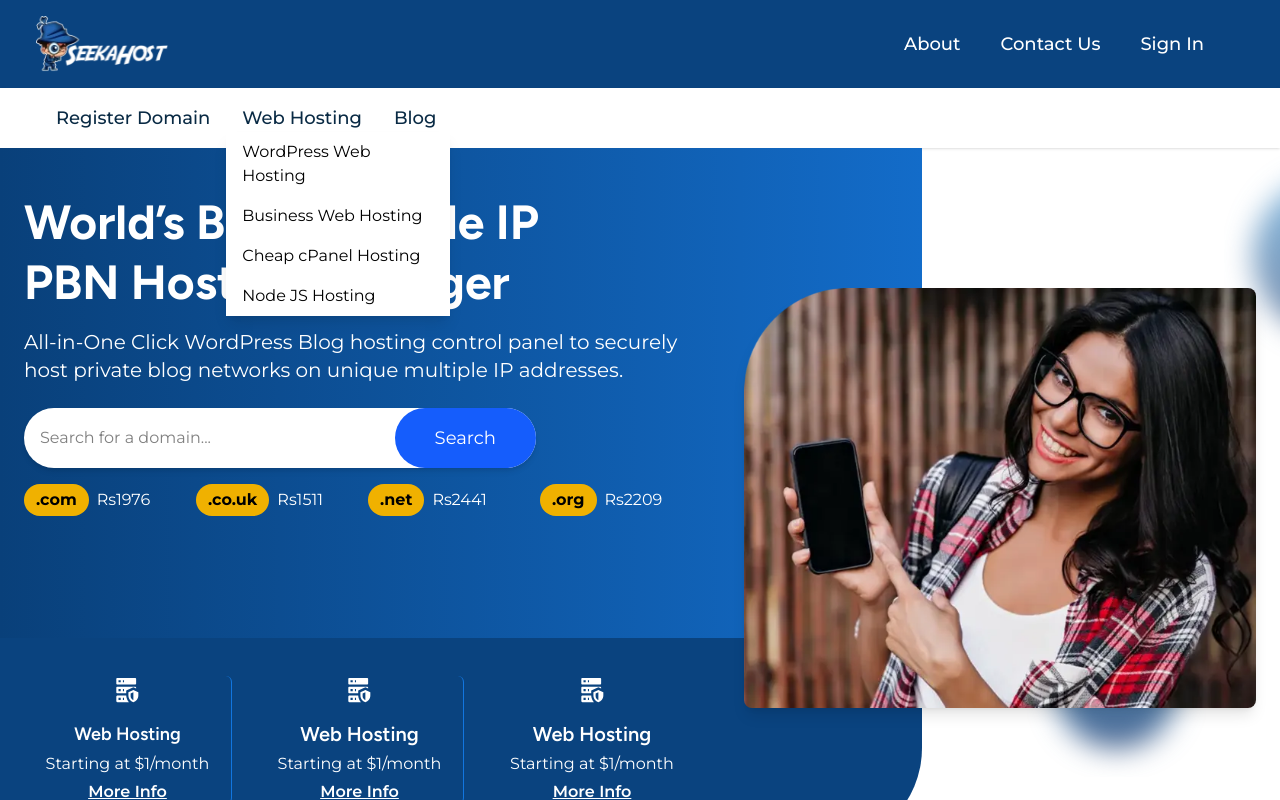
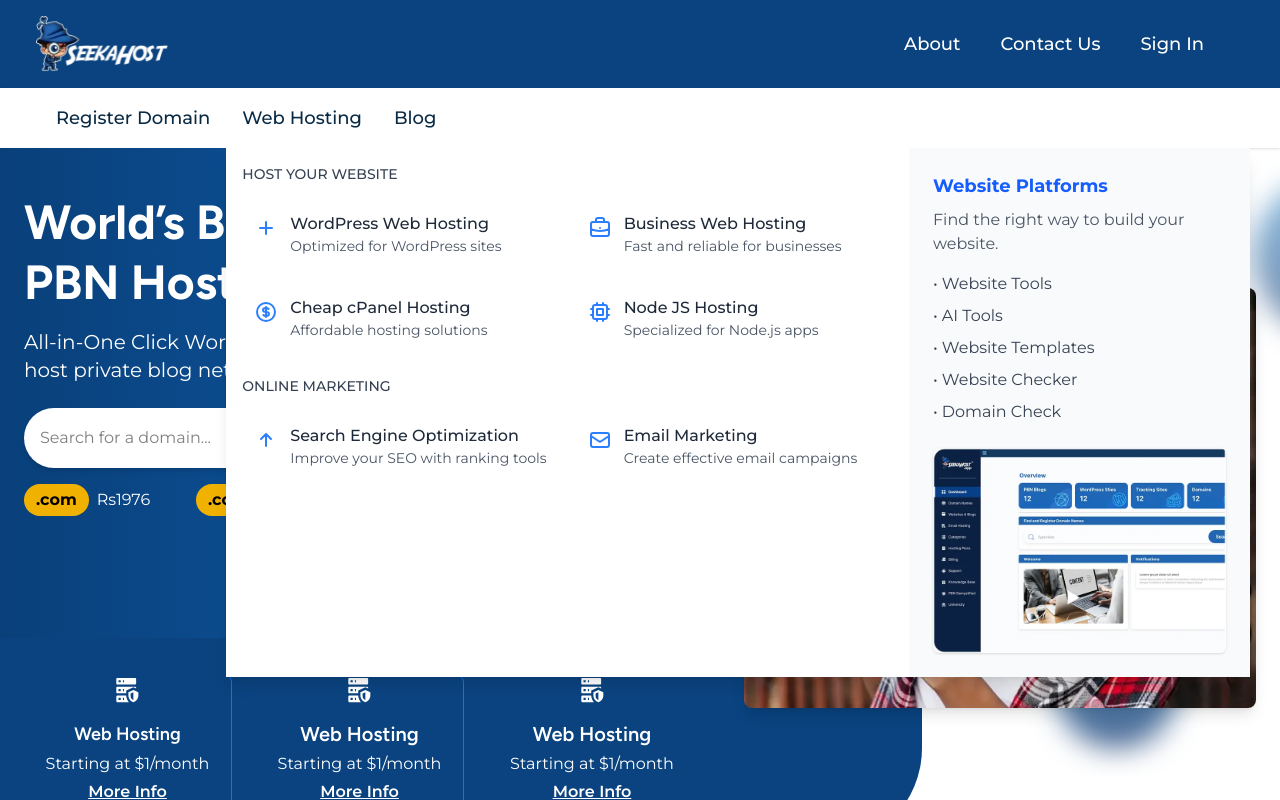
Before and after one commit to KaveeshClickDo/seekahost.lk-v3, a Next.js app: page / in a window 1280 px wide. Both pictures are taken after a click on the button "Web Hosting". Shown: the top 800 px of the page. Built offline with nearby package versions, Linux system fonts and the light colour scheme.

Commit message:
add card to drop down

```diff
--- a/src/components/shared/Navbar2.js
+++ b/src/components/shared/Navbar2.js
@@ -24,47 +24,160 @@ export default function Navbar2() {
         <div className="hidden lg:flex items-center md:pr-15">
             <Link
                 href="/register-domain"
-                className={`font-medium transition-all duration-300 text-lg p-4 ${
-                    isActive('/register-domain')
+                className={`font-medium transition-all duration-300 text-lg p-4 ${isActive('/register-domain')
                     ? 'bg-blue-100 border-b-4 border-blue-500'
                     : 'hover:bg-blue-100'
                     }`}
             >
                 Register Domain
             </Link>
-            <div className={`relative p-4 ${
-                isWebHostingActive()
+            <div className={`relative ${isWebHostingActive()
                 ? 'bg-blue-100 border-b-4 border-blue-500'
                 : 'hover:bg-blue-100'
                 }`}>
                 <button
                     type="button"
-                    className="flex items-center font-medium transition-all duration-300 focus:outline-none cursor-pointer text-lg"
+                    className="flex items-center font-medium transition-all duration-300 focus:outline-none cursor-pointer text-lg p-4"
                     onClick={() => setDesktopWebHostingDropdownOpen(!desktopWebHostingDropdownOpen)}
                 >
                     Web Hosting
                 </button>
                 {desktopWebHostingDropdownOpen && (
-                    <div className="absolute left-0 w-56 bg-white shadow-lg z-10">
-                        <Link href="/wordpress-hosting" className="block px-4 py-2 text-black hover:bg-gray-100 hover:text-blue-500 transition-all duration-300">
-                            WordPress Web Hosting
+                    <div className="absolute left-0 w-3xl xl:w-5xl bg-white shadow-lg z-10">
+                        <div className="container mx-auto flex flex-wrap">
+                            {/* Left side - Menu items with icons */}
+                            <div className="w-full lg:w-2/3 p-4">
+                                <h3 className="font-medium text-gray-700 mb-4 uppercase text-sm">HOST YOUR WEBSITE</h3>
+
+                                <div className="grid grid-cols-1 md:grid-cols-2 gap-4">
+                                    <Link href="/wordpress-hosting" className="flex items-start p-3 hover:bg-gray-50 rounded group">
+                                        <div className="mr-3 text-blue-500 mt-1">
+                                            <svg className="w-6 h-6" fill="none" stroke="currentColor" viewBox="0 0 24 24" xmlns="http://www.w3.org/2000/svg">
+                                                <path strokeLinecap="round" strokeLinejoin="round" strokeWidth="2" d="M12 6v6m0 0v6m0-6h6m-6 0H6"></path>
+                                            </svg>
+                                        </div>
+                                        <div>
+                                            <p className="font-medium text-gray-800 group-hover:text-blue-500">WordPress Web Hosting</p>
+                                            <p className="text-sm text-gray-600">Optimized for WordPress sites</p>
+                                        </div>
                                     </Link>
-                        <Link href="/business-web-hosting/" className="block px-4 py-2 text-black hover:bg-gray-100 hover:text-blue-500 transition-all duration-300">
-                            Business Web Hosting
+
+                                    <Link href="/business-web-hosting" className="flex items-start p-3 hover:bg-gray-50 rounded group">
+                                        <div className="mr-3 text-blue-500 mt-1">
+                                            <svg className="w-6 h-6" fill="none" stroke="currentColor" viewBox="0 0 24 24" xmlns="http://www.w3.org/2000/svg">
+                                                <path strokeLinecap="round" strokeLinejoin="round" strokeWidth="2" d="M21 13.255A23.931 23.931 0 0112 15c-3.183 0-6.22-.62-9-1.745M16 6V4a2 2 0 00-2-2h-4a2 2 0 00-2 2v2m4 6h.01M5 20h14a2 2 0 002-2V8a2 2 0 00-2-2H5a2 2 0 00-2 2v10a2 2 0 002 2z"></path>
+                                            </svg>
+                                        </div>
+                                        <div>
+                                            <p className="font-medium text-gray-800 group-hover:text-blue-500">Business Web Hosting</p>
+                                            <p className="text-sm text-gray-600">Fast and reliable for businesses</p>
+                                        </div>
                                     </Link>
-                        <Link href="/cheap-web-hosting-with-cpanel" className="block px-4 py-2 text-black hover:bg-gray-100 hover:text-blue-500 transition-all duration-300">
-                            Cheap cPanel Hosting
+
+                                    <Link href="/cheap-web-hosting-with-cpanel" className="flex items-start p-3 hover:bg-gray-50 rounded group">
+                                        <div className="mr-3 text-blue-500 mt-1">
+                                            <svg className="w-6 h-6" fill="none" stroke="currentColor" viewBox="0 0 24 24" xmlns="http://www.w3.org/2000/svg">
+                                                <path strokeLinecap="round" strokeLinejoin="round" strokeWidth="2" d="M12 8c-1.657 0-3 .895-3 2s1.343 2 3 2 3 .895 3 2-1.343 2-3 2m0-8c1.11 0 2.08.402 2.599 1M12 8V7m0 1v8m0 0v1m0-1c-1.11 0-2.08-.402-2.599-1M21 12a9 9 0 11-18 0 9 9 0 0118 0z"></path>
+                                            </svg>
+                                        </div>
+                                        <div>
+                                            <p className="font-medium text-gray-800 group-hover:text-blue-500">Cheap cPanel Hosting</p>
+                                            <p className="text-sm text-gray-600">Affordable hosting solutions</p>
+                                        </div>
                                     </Link>
-                        <Link href="/nodejs-hosting" className="block px-4 py-2 text-black hover:bg-gray-100 hover:text-blue-500 transition-all duration-300">
-                            Node JS Hosting
+
+                                    <Link href="/nodejs-hosting" className="flex items-start p-3 hover:bg-gray-50 rounded group">
+                                        <div className="mr-3 text-blue-500 mt-1">
+                                            <svg className="w-6 h-6" fill="none" stroke="currentColor" viewBox="0 0 24 24" xmlns="http://www.w3.org/2000/svg">
+                                                <path strokeLinecap="round" strokeLinejoin="round" strokeWidth="2" d="M9 3v2m6-2v2M9 19v2m6-2v2M5 9H3m2 6H3m18-6h-2m2 6h-2M7 19h10a2 2 0 002-2V7a2 2 0 00-2-2H7a2 2 0 00-2 2v10a2 2 0 002 2zM9 9h6v6H9V9z"></path>
+                                            </svg>
+                                        </div>
+                                        <div>
+                                            <p className="font-medium text-gray-800 group-hover:text-blue-500">Node JS Hosting</p>
+                                            <p className="text-sm text-gray-600">Specialized for Node.js apps</p>
+                                        </div>
                                     </Link>
+                                </div>
+
+                                <h3 className="font-medium text-gray-700 mt-6 mb-4 uppercase text-sm">ONLINE MARKETING</h3>
+
+                                <div className="grid grid-cols-1 md:grid-cols-2 gap-4">
+                                    <Link href="#" className="flex items-start p-3 hover:bg-gray-50 rounded group">
+                                        <div className="mr-3 text-blue-500 mt-1">
+                                            <svg className="w-6 h-6" fill="none" stroke="currentColor" viewBox="0 0 24 24" xmlns="http://www.w3.org/2000/svg">
+                                                <path strokeLinecap="round" strokeLinejoin="round" strokeWidth="2" d="M7 11l5-5m0 0l5 5m-5-5v12"></path>
+                                            </svg>
+                                        </div>
+                                        <div>
+                                            <p className="font-medium text-gray-800 group-hover:text-blue-500">Search Engine Optimization</p>
+                                            <p className="text-sm text-gray-600">Improve your SEO with ranking tools</p>
+                                        </div>
+                                    </Link>
+
+                                    <Link href="#" className="flex items-start p-3 hover:bg-gray-50 rounded group">
+                                        <div className="mr-3 text-blue-500 mt-1">
+                                            <svg className="w-6 h-6" fill="none" stroke="currentColor" viewBox="0 0 24 24" xmlns="http://www.w3.org/2000/svg">
+                                                <path strokeLinecap="round" strokeLinejoin="round" strokeWidth="2" d="M3 8l7.89 5.26a2 2 0 002.22 0L21 8M5 19h14a2 2 0 002-2V7a2 2 0 00-2-2H5a2 2 0 00-2 2v10a2 2 0 002 2z"></path>
+                                            </svg>
+                                        </div>
+                                        <div>
+                                            <p className="font-medium text-gray-800 group-hover:text-blue-500">Email Marketing</p>
+                                            <p className="text-sm text-gray-600">Create effective email campaigns</p>
+                                        </div>
+                                    </Link>
+                                </div>
+                            </div>
+
+                            {/* Right side - Promotional content */}
+                            <div className="w-full lg:w-1/3 bg-gray-50 p-6 flex flex-col justify-center">
+                                <h3 className="font-bold text-blue-600 text-lg mb-2">Website Platforms</h3>
+                                <p className="text-gray-600 mb-4">Find the right way to build your website.</p>
+
+                                <ul className="space-y-2 text-gray-700">
+                                    <li className="hover:text-blue-500">
+                                        <Link href="#" className="block">
+                                            • Website Tools
+                                        </Link>
+                                    </li>
+                                    <li className="hover:text-blue-500">
+                                        <Link href="#" className="block">
+                                            • AI Tools
+                                        </Link>
+                                    </li>
+                                    <li className="hover:text-blue-500">
+                                        <Link href="#" className="block">
+                                            • Website Templates
+                                        </Link>
+                                    </li>
+                                    <li className="hover:text-blue-500">
+                                        <Link href="#" className="block">
+                                            • Website Checker
+                                        </Link>
+                                    </li>
+                                    <li className="hover:text-blue-500">
+                                        <Link href="#" className="block">
+                                            • Domain Check
+                                        </Link>
+                                    </li>
+                                </ul>
+
+                                <div className="mt-6">
+                                    <Image
+                                        src="/images/wordpress-hosting/screenshot-1.webp"
+                                        alt="Website builder preview"
+                                        width={760}
+                                        height={530}
+                                        className="rounded-md shadow-sm"
+                                    />
+                                </div>
+                            </div>
+                        </div>
                     </div>
                 )}
             </div>
             <Link
                 href="/blog"
-                className={`font-medium transition-all duration-300 text-lg p-4 ${
-                    isActive('/blog')
+                className={`font-medium transition-all duration-300 text-lg p-4 ${isActive('/blog')
                     ? 'bg-blue-100 border-b-4 border-blue-500'
                     : 'hover:bg-blue-100'
                     }`}
```
Lines whose indentation alone changed are shown as unchanged.
